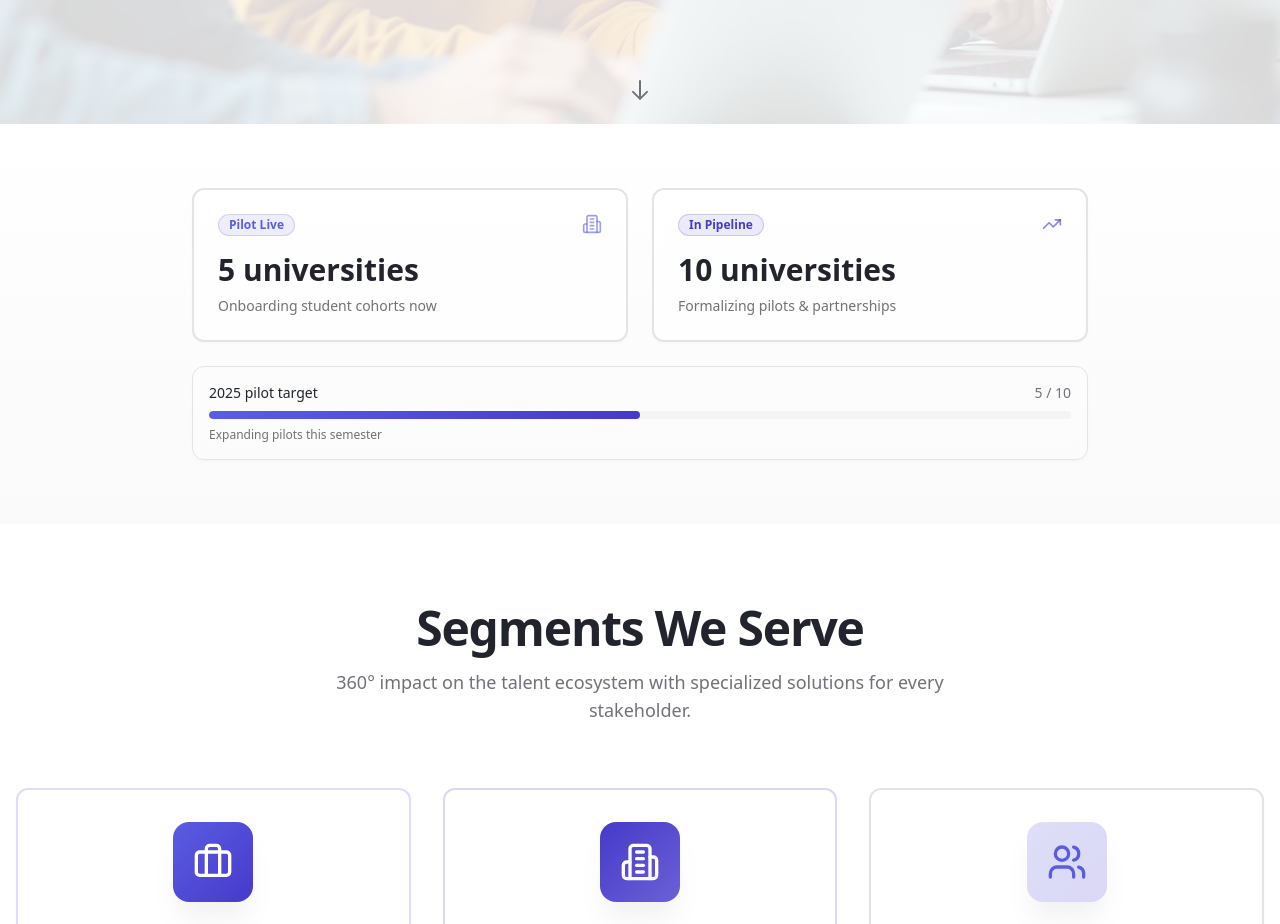
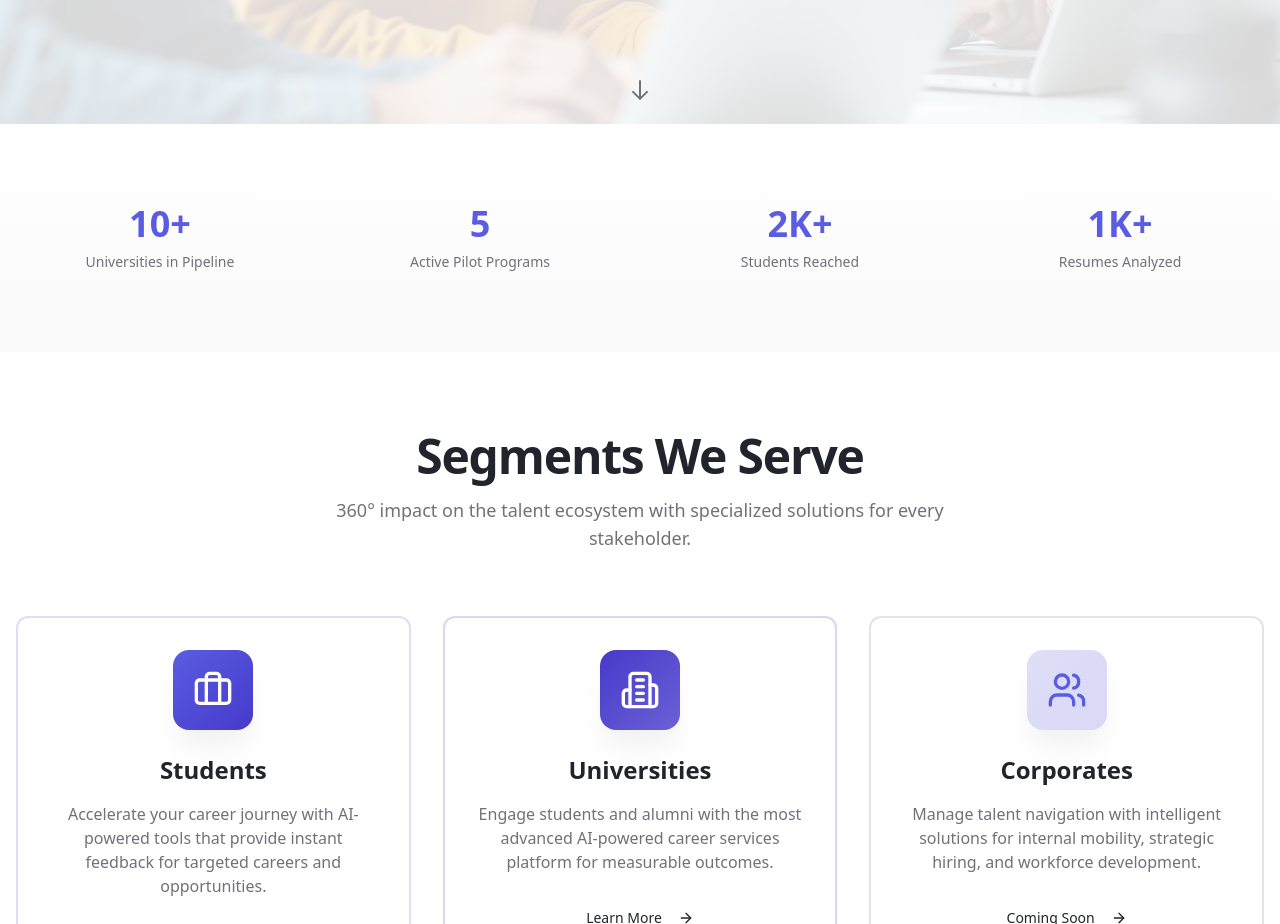
Before and after one commit to Alataquel/uni-next-step, a React (Vite) app: page / in a window 1280 px wide. Shown: the part 843-1767 px from the top of the page. Built offline with nearby package versions, Linux system fonts and the light colour scheme; the HTML template or start-up script is replaced by a standard one.

Commit message:
Revert metrics section and add hero video

```diff
--- a/src/components/VideoBackground.tsx
+++ b/src/components/VideoBackground.tsx
@@ -2,18 +2,31 @@ import heroYoungStudents from "@/assets/hero-young-students.jpg";
 
 interface VideoBackgroundProps {
   opacity?: number;
+  videoUrl?: string;
 }
 
-const VideoBackground = ({ opacity = 0.7 }: VideoBackgroundProps) => {
+const VideoBackground = ({ opacity = 0.7, videoUrl }: VideoBackgroundProps) => {
   return (
     <div className="absolute inset-0 overflow-hidden">
-      {/* Video Background Image */}
+      {/* Video Background */}
+      {videoUrl ? (
+        <video
+          autoPlay
+          loop
+          muted
+          playsInline
+          className="absolute inset-0 w-full h-full object-cover"
+        >
+          <source src={videoUrl} type="video/mp4" />
+        </video>
+      ) : (
         <div
           className="absolute inset-0 bg-cover bg-center bg-no-repeat"
           style={{
             backgroundImage: `url(${heroYoungStudents})`,
           }}
         />
+      )}
 
       {/* White Sheer Overlay */}
       <div
--- a/src/pages/Index.tsx
+++ b/src/pages/Index.tsx
@@ -1,7 +1,7 @@
 import Navigation from "@/components/Navigation";
 import Footer from "@/components/Footer";
 import VideoBackground from "@/components/VideoBackground";
-import PilotMetrics from "@/components/PilotMetrics";
+import StatsCounter from "@/components/StatsCounter";
 import AnimatedFeature from "@/components/AnimatedFeature";
 import { Button } from "@/components/ui/button";
 import { Card } from "@/components/ui/card";
@@ -141,8 +141,40 @@ const Index = () => {
         `}</style>
       </section>
 
-      {/* Pilot Metrics Section */}
-      <PilotMetrics />
+      {/* Stats Section */}
+      <section className="py-20 bg-gradient-subtle">
+        <div className="container mx-auto px-4">
+          <motion.div
+            {...getAnimationProps()}
+            className="grid grid-cols-2 gap-8 md:grid-cols-4"
+          >
+            <div className="text-center">
+              <div className="mb-2 text-4xl font-bold text-primary">
+                <StatsCounter end={10} suffix="+" />
+              </div>
+              <p className="text-sm text-muted-foreground">Universities in Pipeline</p>
+            </div>
+            <div className="text-center">
+              <div className="mb-2 text-4xl font-bold text-primary">
+                <StatsCounter end={5} />
+              </div>
+              <p className="text-sm text-muted-foreground">Active Pilot Programs</p>
+            </div>
+            <div className="text-center">
+              <div className="mb-2 text-4xl font-bold text-primary">
+                <StatsCounter end={2} suffix="K+" />
+              </div>
+              <p className="text-sm text-muted-foreground">Students Reached</p>
+            </div>
+            <div className="text-center">
+              <div className="mb-2 text-4xl font-bold text-primary">
+                <StatsCounter end={1} suffix="K+" />
+              </div>
+              <p className="text-sm text-muted-foreground">Resumes Analyzed</p>
+            </div>
+          </motion.div>
+        </div>
+      </section>
 
       {/* Segments We Serve Section */}
       <section className="py-20 bg-background">
```
Lines whose indentation alone changed are shown as unchanged.
